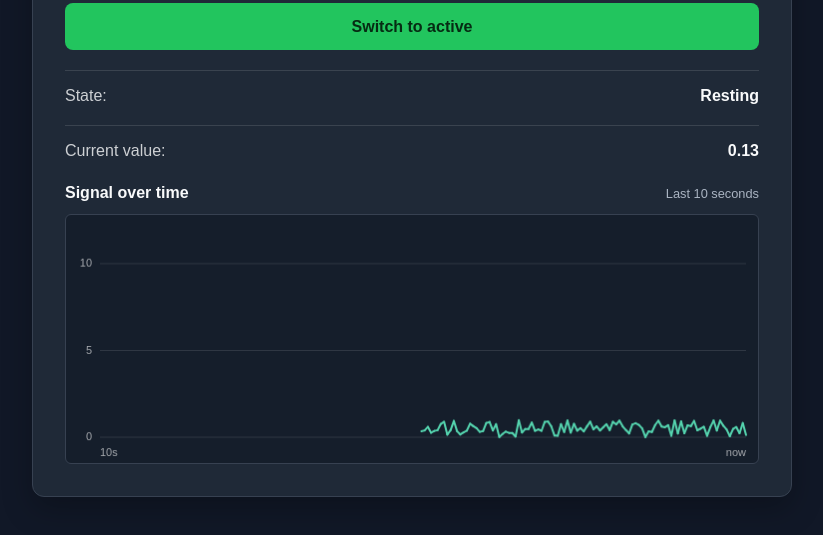
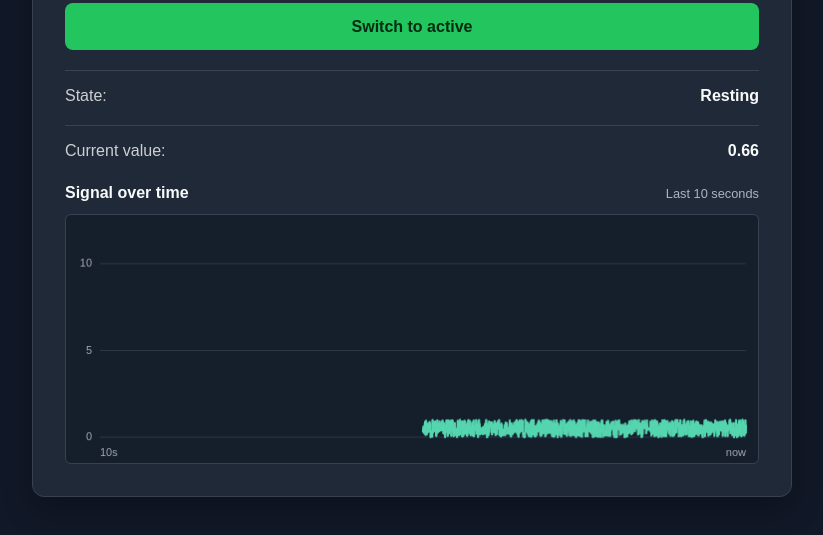
Before and after one commit to Yonathan-404/EMG-interpreter, a plain HTML site: page index.html in a window 1280 px wide. Shown: the part 197-732 px from the top of the page, without its empty margins (228-1051 px from the left). Drawn offline with Linux system fonts and the light colour scheme.

Commit message:
changed the sample interval and max samples for a more realstics interpreation of an EMG

```diff
--- a/index.html
+++ b/index.html
@@ -3,7 +3,7 @@
 <head>
     <meta charset="UTF-8">
     <meta name="viewport" content="width=device-width, initial-scale=1.0">
-    <title>Document</title>
+    <title>EMG Generator</title>
     <link rel="stylesheet" href="style.css">
 </head>
 <body>
--- a/script.js
+++ b/script.js
@@ -1,5 +1,5 @@
-const SAMPLE_INTERVAL = 50;
-const MAX_SAMPLES = 200;
+const SAMPLE_INTERVAL = 5;// more realstic interpreation
+const MAX_SAMPLES = 2000;// to get the 10s of data points in the graph
 const GRAPH_MAX_VALUE = 12;
 
 const state = {
```
